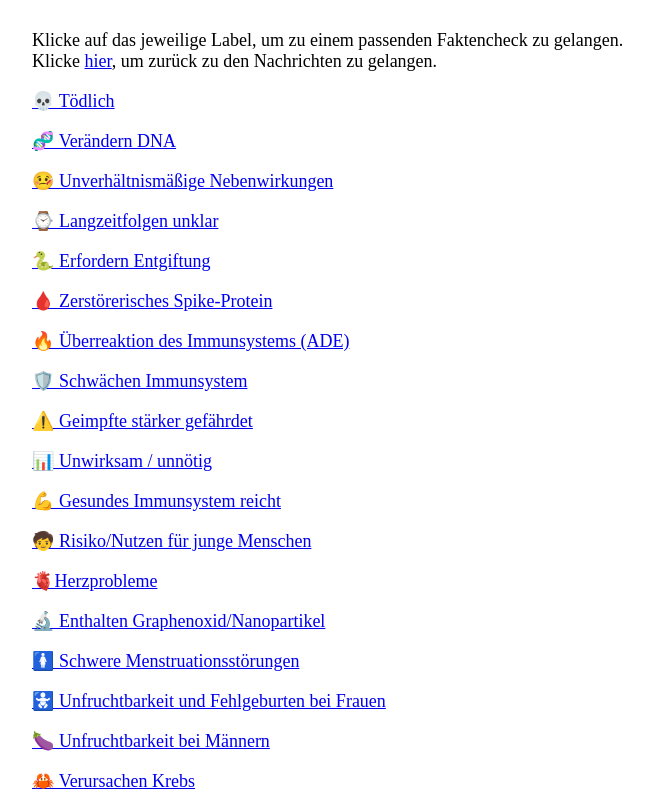
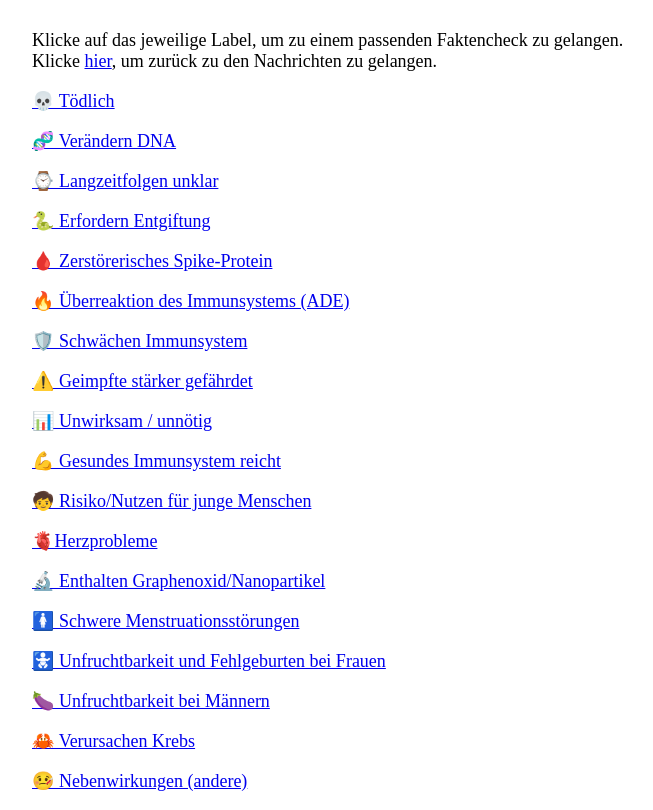
Before and after one commit to TBiele/misinformation-labeling-web-interface, a Django app: page /facts in a window 1280 px wide. Shown: the whole page, without its empty margins (208-861 px from the left). Run offline with Django 4.2, Linux system fonts and the light colour scheme.

Commit message:
Reorder list item

```diff
--- a/labeling_app/templates/labeling_app/facts.html
+++ b/labeling_app/templates/labeling_app/facts.html
@@ -20,13 +20,6 @@
         <a
             href="https://correctiv.org/faktencheck/2021/01/20/es-gibt-keine-hinweise-dass-mrna-impfstoffe-gegen-covid-19-die-menschliche-dna-veraendern/">
             🧬 Verändern DNA
-        </a>
-    </p>
-
-    <p>
-        <a
-            href="https://correctiv.org/faktencheck/2021/11/30/irrefuehrende-behauptungen-ueber-gemeldete-nebenwirkungen-nach-covid-19-impfungen-in-der-vigibase-datenbank-der-who/">
-            🤒 Unverhältnismäßige Nebenwirkungen
         </a>
     </p>
 
@@ -118,4 +111,10 @@
             🦀 Verursachen Krebs
         </a>
     </p>
+    <p>
+        <a
+            href="https://correctiv.org/faktencheck/2021/11/30/irrefuehrende-behauptungen-ueber-gemeldete-nebenwirkungen-nach-covid-19-impfungen-in-der-vigibase-datenbank-der-who/">
+            🤒 Nebenwirkungen (andere)
+        </a>
+    </p>
 </body>
```
